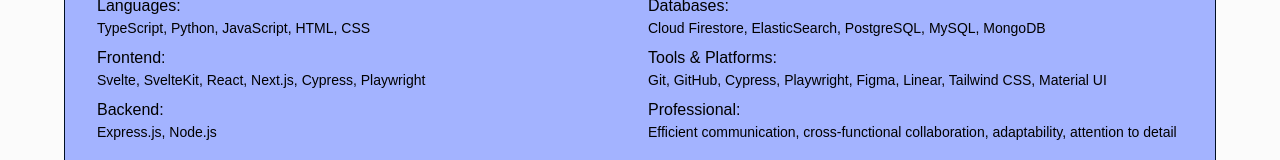
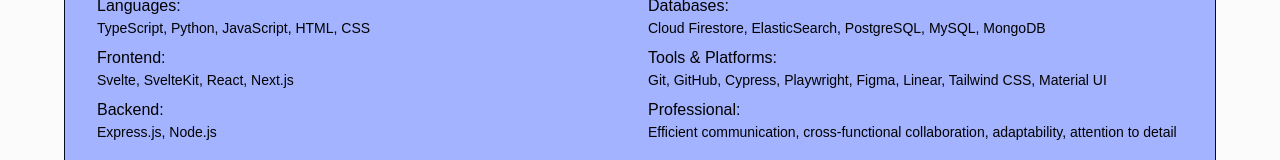
Before and after one commit to jamiemcg10/jamie-smart.info, a Next.js app: page / in a window 1280 px wide. Shown: the part 427-587 px from the top of the page. Built offline with nearby package versions, Linux system fonts and the light colour scheme.

Commit message:
remove duplicated Cypress and Playwright from skills

```diff
--- a/src/app/components/Skills.tsx
+++ b/src/app/components/Skills.tsx
@@ -2,7 +2,7 @@
 
 const skills = {
   Languages: 'TypeScript, Python, JavaScript, HTML, CSS',
-  Frontend: 'Svelte, SvelteKit, React, Next.js, Cypress, Playwright',
+  Frontend: 'Svelte, SvelteKit, React, Next.js',
   Backend: 'Express.js, Node.js',
   Databases: 'Cloud Firestore, ElasticSearch, PostgreSQL, MySQL, MongoDB',
   'Tools & Platforms': 'Git, GitHub, Cypress, Playwright, Figma, Linear, Tailwind CSS, Material UI',
```
Also changed, not shown: 1 other file (tests, documents, lock files or other folders).
